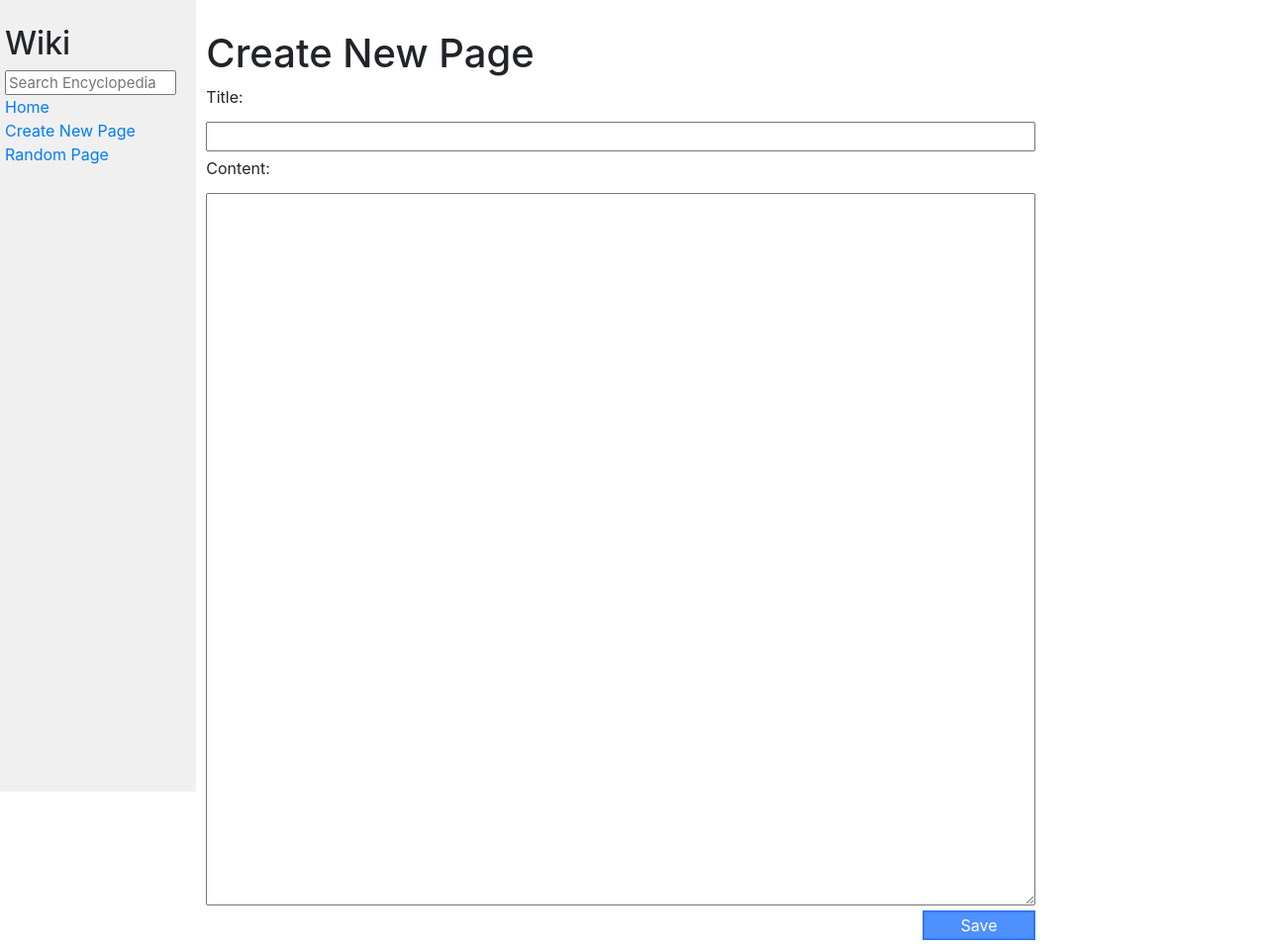
After one commit to JoaoPGCorreia/Project1, a Django app: page /NewPage in a window 1280 px wide. The commit adds this page. Shown: the whole page at 99% size. Run offline with Django 4.2, Linux system fonts and the light colour scheme; some libraries are stand-ins or nearby versions.

Commit message:
Add all specificities

```diff
--- a/wiki/encyclopedia/static/encyclopedia/styles.css
+++ b/wiki/encyclopedia/static/encyclopedia/styles.css
@@ -15,6 +15,10 @@ h1 {
 
 textarea {
     height: 90vh;
+    width: 80%;
+}
+
+#id_title {
     width: 80%;
 }
 
@@ -37,3 +41,35 @@ textarea {
 .sidebar h2 {
     margin-top: 5px;
 }
+
+.form {
+    display: flex;
+    flex-direction: column;
+    gap: 5px;
+}
+
+.save-button {
+    width: 80%;
+    display: flex;
+    justify-content: flex-end;
+}
+
+#save-button {
+    border: 2px solid #3079ed;
+    background-color: #4d90fe;
+    color: white;
+    width: 3cm;
+}
+
+.nav {
+    display: flex;
+    justify-content: flex-end;
+}
+
+.nav ul {
+    list-style-type: none;
+}
+
+.row {
+    width: 100%;
+}
--- a/wiki/encyclopedia/templates/encyclopedia/index.html
+++ b/wiki/encyclopedia/templates/encyclopedia/index.html
@@ -5,11 +5,11 @@
 {% endblock %}
 
 {% block body %}
-    <h1>All Pages</h1>
+    <h1>{{ body_title }}</h1>
 
     <ul>
         {% for entry in entries %}
-            <li>{{ entry }}</li>
+            <li><a href="/wiki/{{ entry }}">{{ entry }}</a></li>
         {% endfor %}
     </ul>
 
--- a/wiki/encyclopedia/templates/encyclopedia/layout.html
+++ b/wiki/encyclopedia/templates/encyclopedia/layout.html
@@ -11,17 +11,17 @@
         <div class="row">
             <div class="sidebar col-lg-2 col-md-3">
                 <h2>Wiki</h2>
-                <form>
+                <form action="{% url 'search' %}">
                     <input class="search" type="text" name="q" placeholder="Search Encyclopedia">
                 </form>
                 <div>
                     <a href="{% url 'index' %}">Home</a>
                 </div>
                 <div>
-                    Create New Page
+                    <a href="{% url 'new_page' %}">Create New Page</a>
                 </div>
                 <div>
-                    Random Page
+                    <a href="{% url 'random' %}">Random Page</a>
                 </div>
                 {% block nav %}
                 {% endblock %}
--- /dev/null
+++ b/wiki/encyclopedia/templates/encyclopedia/new_page.html
@@ -0,0 +1,35 @@
+{% extends "encyclopedia/layout.html" %}
+
+{% block title %}
+    {% if edit %}
+        Edit Page
+    {% else %}
+        New Page
+    {% endif %}
+{% endblock %}
+
+{% block body %}
+
+    {% if edit %}
+        <h1>{{ title }}</h1>
+
+        <form class="form" action="{% url 'edit_page' title %}" method="post">
+            {% csrf_token %}
+            {{ form }}
+            <div class="save-button">
+                <input id="save-button" type="submit" value="Save">
+            </div>
+        </form>
+    {% else %}
+        <h1>Create New Page</h1>
+
+        <form class="form" action="{% url 'new_page' %}" method="post">
+            {% csrf_token %}
+            {{ form }}
+            <div class="save-button">
+                <input id="save-button" type="submit" value="Save">
+            </div>
+        </form>
+    {% endif %}
+
+{% endblock %}
--- a/wiki/encyclopedia/urls.py
+++ b/wiki/encyclopedia/urls.py
@@ -2,5 +2,10 @@ from django.urls import path
 from . import views
 
 urlpatterns = [
-    path("", views.index, name="index")
+    path("", views.index, name="index"),
+    path("wiki/<str:title>", views.get_content, name="content"),
+    path("wiki", views.search_entry, name="search"),
+    path("NewPage", views.create_new_page, name="new_page"),
+    path("EditPage/<str:title>", views.edit_page, name="edit_page"),
+    path("Random", views.random_page, name="random")
 ]
--- a/wiki/encyclopedia/views.py
+++ b/wiki/encyclopedia/views.py
@@ -1,8 +1,126 @@
 from django.shortcuts import render
+from django.http import HttpResponseRedirect
+from django.urls import reverse
+from django import forms
 from . import util
+from markdown2 import Markdown
+from random import randint
+
+class NewPage(forms.Form):
+    title = forms.CharField(label="Title", widget=forms.TextInput)
+    content = forms.CharField(widget=forms.Textarea)
+
+class EditPage(forms.Form):
+    content = forms.CharField(label='content', widget=forms.Textarea)
 
 # Create your views here.
 def index(request):
     return render(request, "encyclopedia/index.html", {
+        "body_title": "All Pages",
         "entries": util.list_entries()
     })
+
+
+def get_content(request, title):
+    md_content = util.get_entry(title)
+    mk = Markdown()
+    html_content = mk.convert(md_content)
+
+    return render(request, "encyclopedia/entries.html", {
+        "title": title,
+        "content": html_content
+    })
+
+def search_entry(request):
+    entry = request.GET.get('q')
+
+    try:
+        md_content = util.get_entry(entry)
+        mk = Markdown()
+        html_content = mk.convert(md_content)
+
+        return render(request, "encyclopedia/entries.html", {
+            "title": entry,
+            "content": html_content
+        })
+
+    except:
+        similar_words = []
+        list_entries = util.list_entries()
+
+        for ent in list_entries:
+            if entry in ent:
+                similar_words.append(ent)
+
+        if similar_words:
+            return render(request, "encyclopedia/index.html", {
+                "body_title": "Did you mean..",
+                "entries": similar_words
+            })
+
+        else:
+            return render(request, "encyclopedia/entries.html", {
+                "entries": similar_words
+            })
+
+def create_new_page(request):
+    if request.method == "POST":
+        form = NewPage(request.POST)
+        if form.is_valid():
+            title = form.cleaned_data["title"]
+
+            if util.get_entry(title):
+                return render(request, "encyclopedia/entries.html", {
+                    "exists": True
+                })
+
+            content = form.cleaned_data["content"]
+
+            util.save_entry(title, content)
+
+            return HttpResponseRedirect(f"wiki/{title}")
+
+        else:
+            return render(request, "encyclopedia/new_page.html", {
+                "form": form
+            })
+
+    return render(request, "encyclopedia/new_page.html", {
+        "form": NewPage()
+    })
+
+def edit_page(request, title):
+    md_content = util.get_entry(title)
+
+    if request.method == "POST":
+        form = EditPage(request.POST, initial={'content':md_content})
+        if form.is_valid():
+            content = form.cleaned_data["content"]
+
+            util.save_entry(title, content)
+
+            return HttpResponseRedirect(reverse("content", kwargs={'title':title}))
+
+        else:
+            return render(request, "encyclopedia/new_page.html", {
+                "edit": True,
+                "md": md_content,
+                "title": title,
+                "form": form
+            })
+
+    return render(request, "encyclopedia/new_page.html", {
+        "edit": True,
+        "md": md_content,
+        "title": title,
+        "form": EditPage(initial={'content':md_content})
+    })
+
+def random_page(request):
+    all_pages = util.list_entries()
+
+    page_index = randint(0, len(all_pages) - 1)
+
+    title = all_pages[page_index]
+
+    return HttpResponseRedirect(reverse("content", kwargs={'title':title}))
--- a/wiki/wiki/urls.py
+++ b/wiki/wiki/urls.py
@@ -19,5 +19,5 @@ from django.urls import include, path
 
 urlpatterns = [
     path('admin/', admin.site.urls),
-    path("encyclopedia/", include("encyclopedia.urls"))
+    path("", include("encyclopedia.urls"))
 ]
```
Also changed, not shown: wiki/encyclopedia/templates/encyclopedia/entries.html (added, +26 -0 lines), wiki/encyclopedia/util.py (line endings or trailing spaces).
